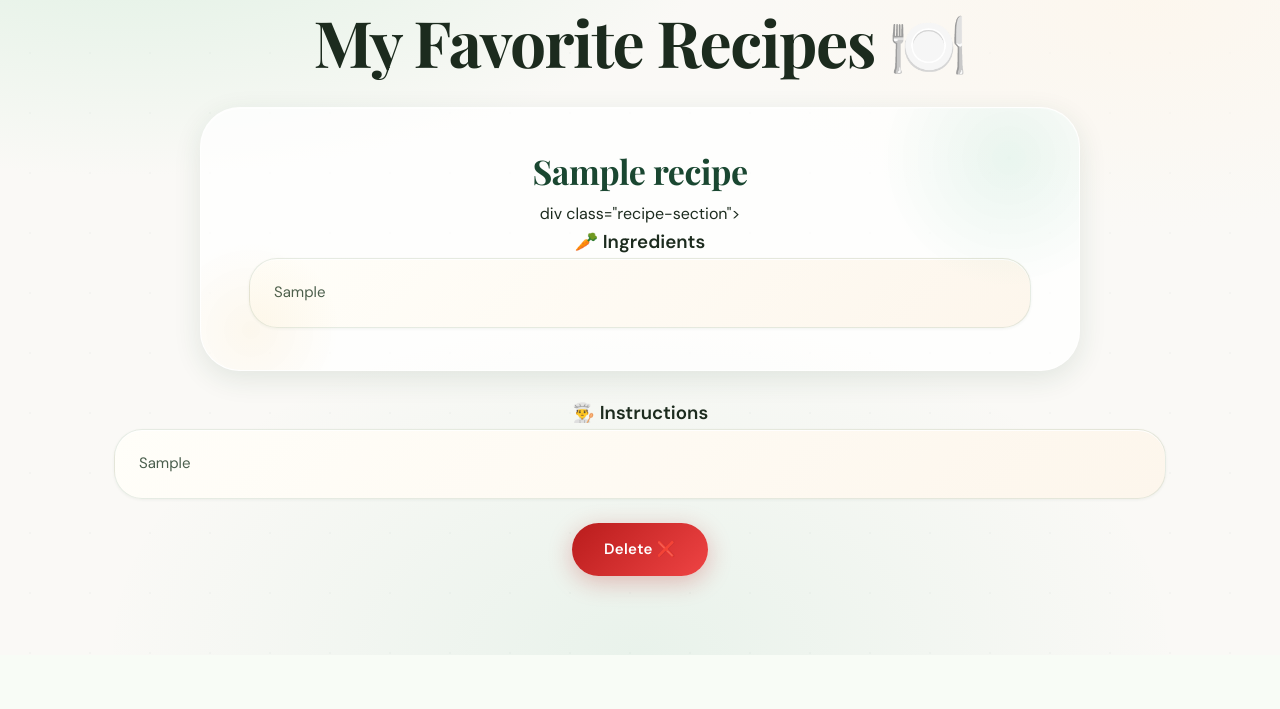
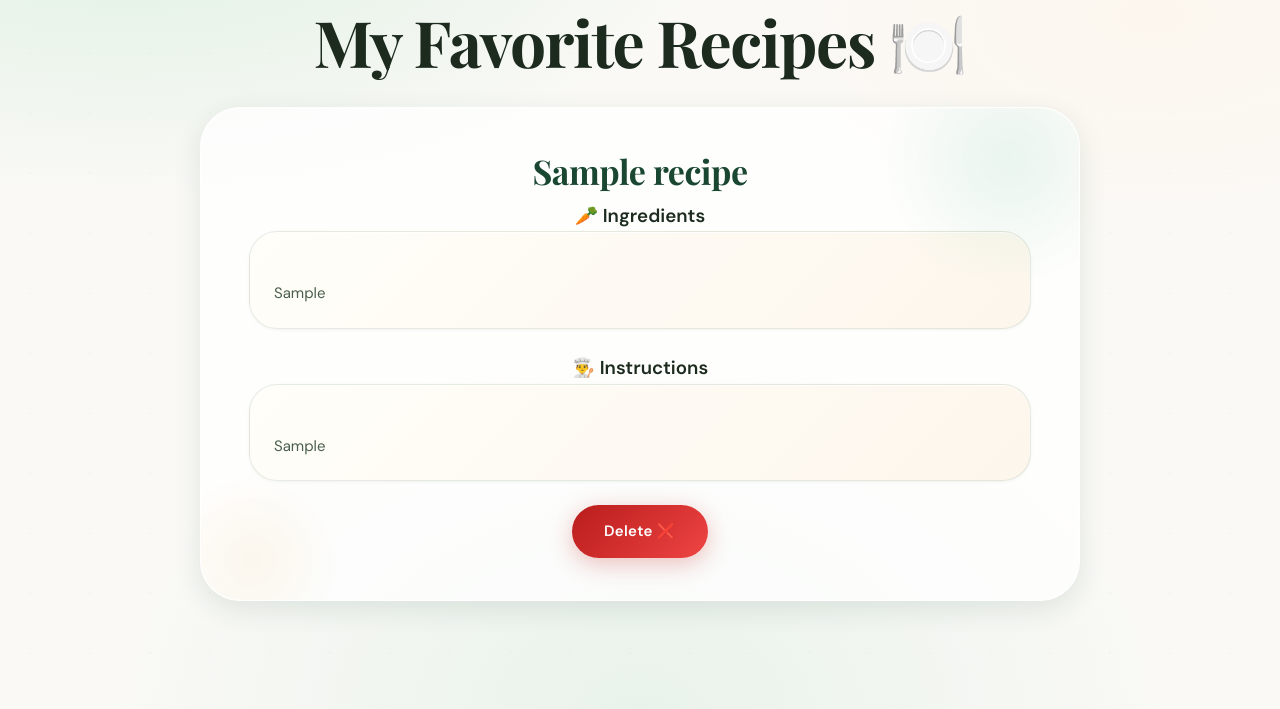
Before and after one commit to jaweeduddin/PlanMyPlateFinal, a Flask app: page /recipes in a window 1280 px wide. Shown: the part 157-866 px from the top of the page. Before the commit the page ends 812 px from the top, so only its background shows below. Run offline with Flask 3, Linux system fonts and the light colour scheme; the visitor is signed in with stand-in values (Sample User, id 1); tables that the repository leaves empty hold one stand-in row (values such as "Sample post"); some libraries are stand-ins or nearby versions; some web fonts are replaced.

Commit message:
Fixed recipe text issue

```diff
--- a/templates/recipes.html
+++ b/templates/recipes.html
@@ -71,15 +71,19 @@
                 {{ recipe[2] }}
             </h2>
 
-            div class="recipe-section">
+            <div class="recipe-section">
                 <h3>🥕 Ingredients</h3>
-                <div class="recipe-text">{{ recipe[3] }}</div>
+<div class="recipe-text">
+{{ recipe[3] | replace('div class="recipe-section">', '') }}
+</div>
             </div>
 
             <div class="recipe-section">
                 <h3>👨‍🍳 Instructions</h3>
-                <div class="recipe-text">{{ recipe[4] }}</div>
-            </div>
+                <div class="recipe-text">
+{{ recipe[4] | replace('div class="recipe-section">', '') }}
+</div>
+                            </div>
 
             <a href="/delete_recipe/{{ recipe[0] }}"
                class="btn delete-btn">
```
